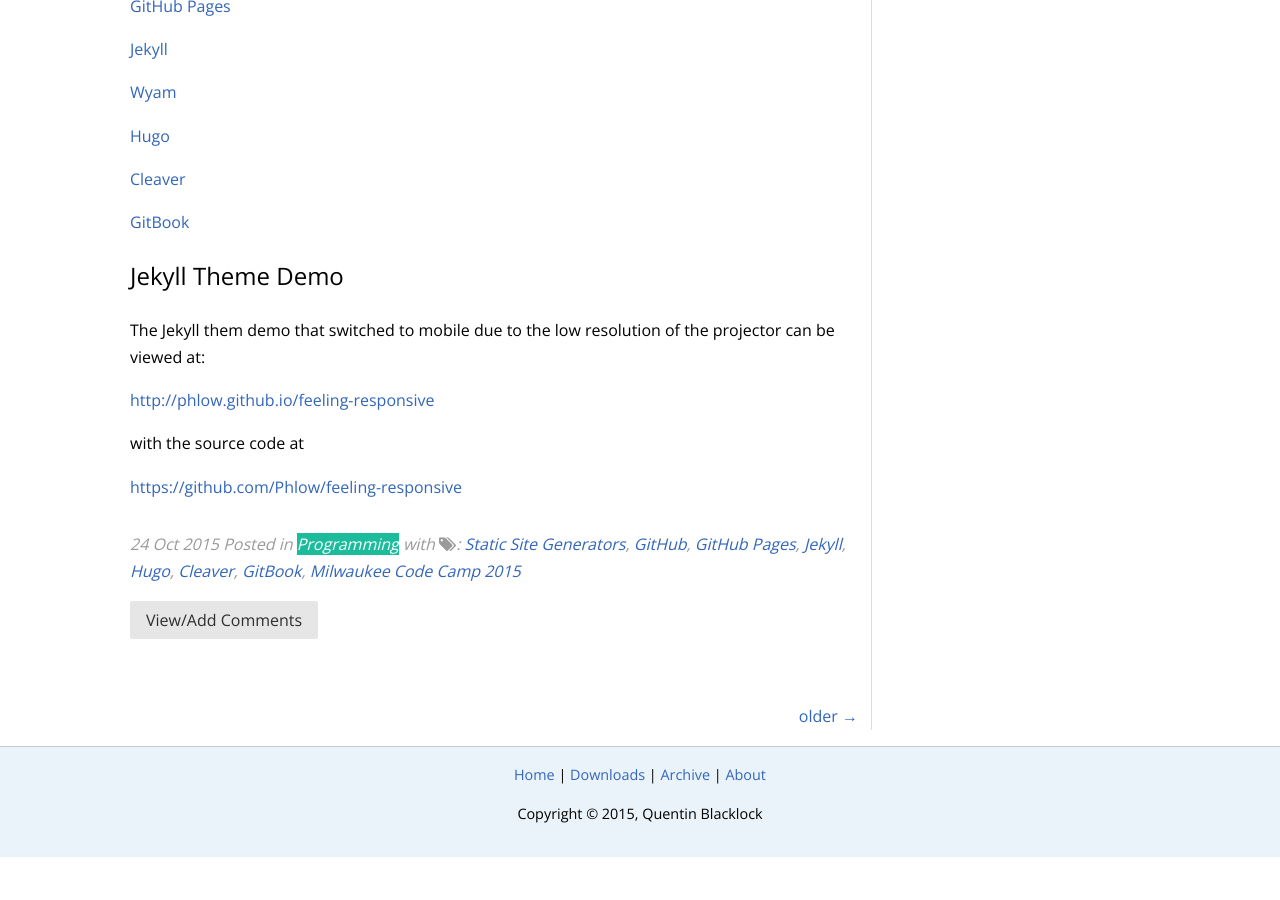
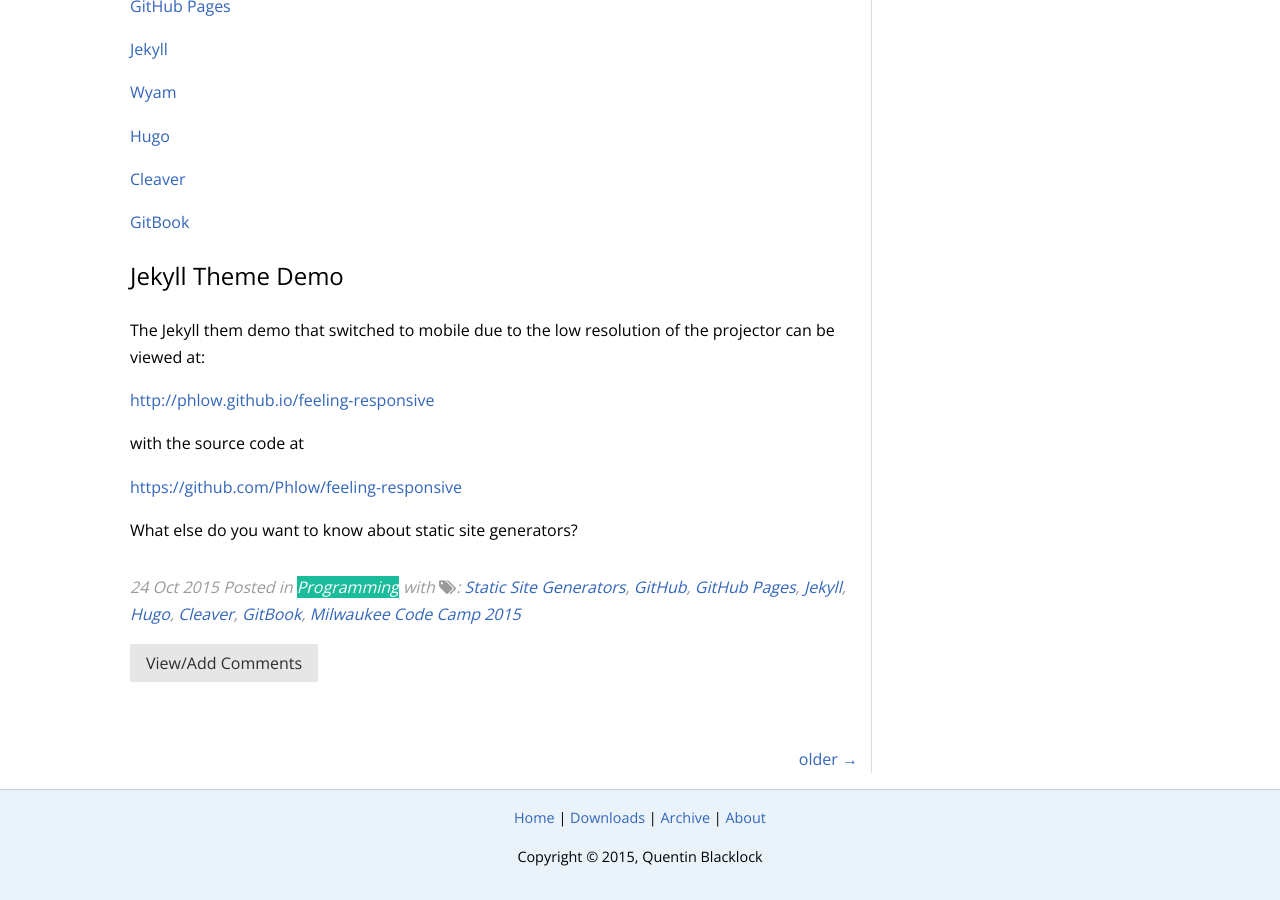
Before and after one commit to quentin-blacklock/quentin-blacklock.github.io, a Jekyll site: the page built from _posts/2015-10-24-milwaukee-code-camp.md, in a window 1280 px wide and 900 px high, scrolled down 964 px. Built offline with Jekyll 4.4.1, drawn with Linux system fonts in a browser that asks for light colours; nearby versions of some CDN libraries; Markdown is read by kramdown in place of the engine named in the settings; comment, search, counter and statistics services are not loaded; before the commit the page ends 1821 px from its top, so only the background shows below that.

Commit message:
Post Edit

```diff
--- a/_posts/2015-10-24-milwaukee-code-camp.md
+++ b/_posts/2015-10-24-milwaukee-code-camp.md
@@ -54,3 +54,5 @@
 with the source code at
 
 <a href="https://github.com/Phlow/feeling-responsive" target="_blank">https://github.com/Phlow/feeling-responsive</a>
+
+What else do you want to know about static site generators?
```
